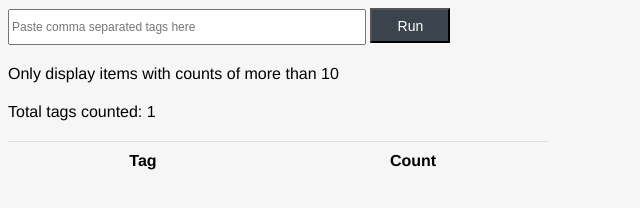
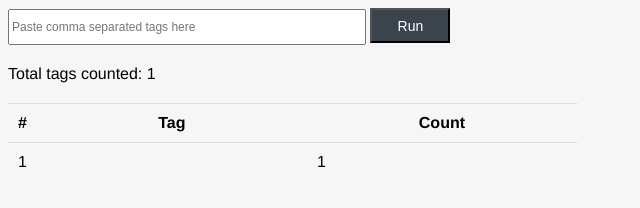
Before and after one commit to pfeytser/tagz, a plain HTML site: page index.html in a window 1280 px wide. Both pictures are taken after a click on the button "Run". Shown: the whole page, without its empty margins (0-640 px from the left). Drawn offline with Linux system fonts and the light colour scheme.

Commit message:
add num col

```diff
--- a/index.html
+++ b/index.html
@@ -14,13 +14,13 @@
     <body>
         <input type='text' id='tags' placeholder="Paste comma separated tags here">
         <button onclick="countTags()">Run</button>
-        <div> Only display items with counts of more than 10</div>
         <div>Total tags counted: <span id="total-tags"></span></div>
         <table id='myTable' class="sortable">
             <thead>
                 <tr>
-                    <th>Tag</th>
-                    <th>Count</th>
+                  <th id="row-count">#</th>
+                  <th>Tag</th>
+                  <th>Count</th>
                 </tr>
             </thead>
             <tbody id='tableBody'></tbody>
--- a/tagz.css
+++ b/tagz.css
@@ -37,3 +37,7 @@ td, th {
 div {
   margin-top: 20px;
 }
+
+#row-count {
+  width: auto;
+}
--- a/tagz.js
+++ b/tagz.js
@@ -44,20 +44,24 @@ function countTags() {
       return 0;
     });
 
+    var rowCount = 1;
     for (var i = 0; i <= deduped.length; i++) {
 
       var itemCount = deduped[i].count;
 
-      if (itemCount > 10) {
-        var table = document.getElementById("tableBody");
+      var table = document.getElementById("tableBody");
 
-        var row = table.insertRow(-1);
+      var row = table.insertRow(-1);
 
-        var cell1 = row.insertCell(0);
-        var cell2 = row.insertCell(1);
+      var cell1 = row.insertCell(0)
+      var cell2 = row.insertCell(1);
+      var cell3 = row.insertCell(2);
 
-        cell1.innerHTML = deduped[i].text;
-        cell2.innerHTML = itemCount;
-      }
-    }
+      cell1.innerHTML = rowCount;
+      cell2.innerHTML = deduped[i].text;
+      cell3.innerHTML = itemCount;
+
+      rowCount++;
+  }
+
 }
```
